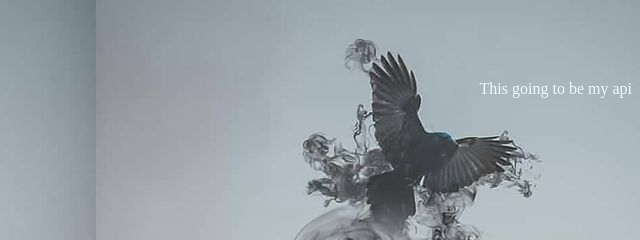
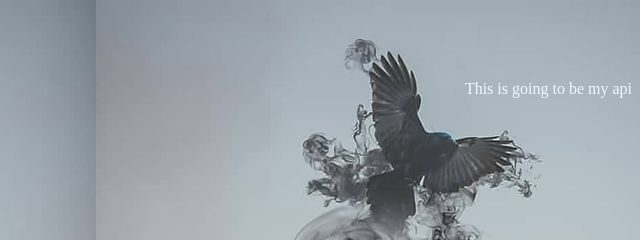
Before and after one commit to ChrisForti/js-api, a website: page public/demo.html in a window 1280 px wide. Shown: the top 240 px of the page, 640-1280 px from the left. Drawn offline with Linux system fonts and the light colour scheme.

Commit message:
fixed typo

```diff
--- a/public/demo.html
+++ b/public/demo.html
@@ -9,7 +9,7 @@
   <body>
     <div class="card">
       <h1>Chrispi</h1>
-      <p>This going to be my api</p>
+      <p>This is going to be my api</p>
       <p></p>
     </div>
   </body>
```
